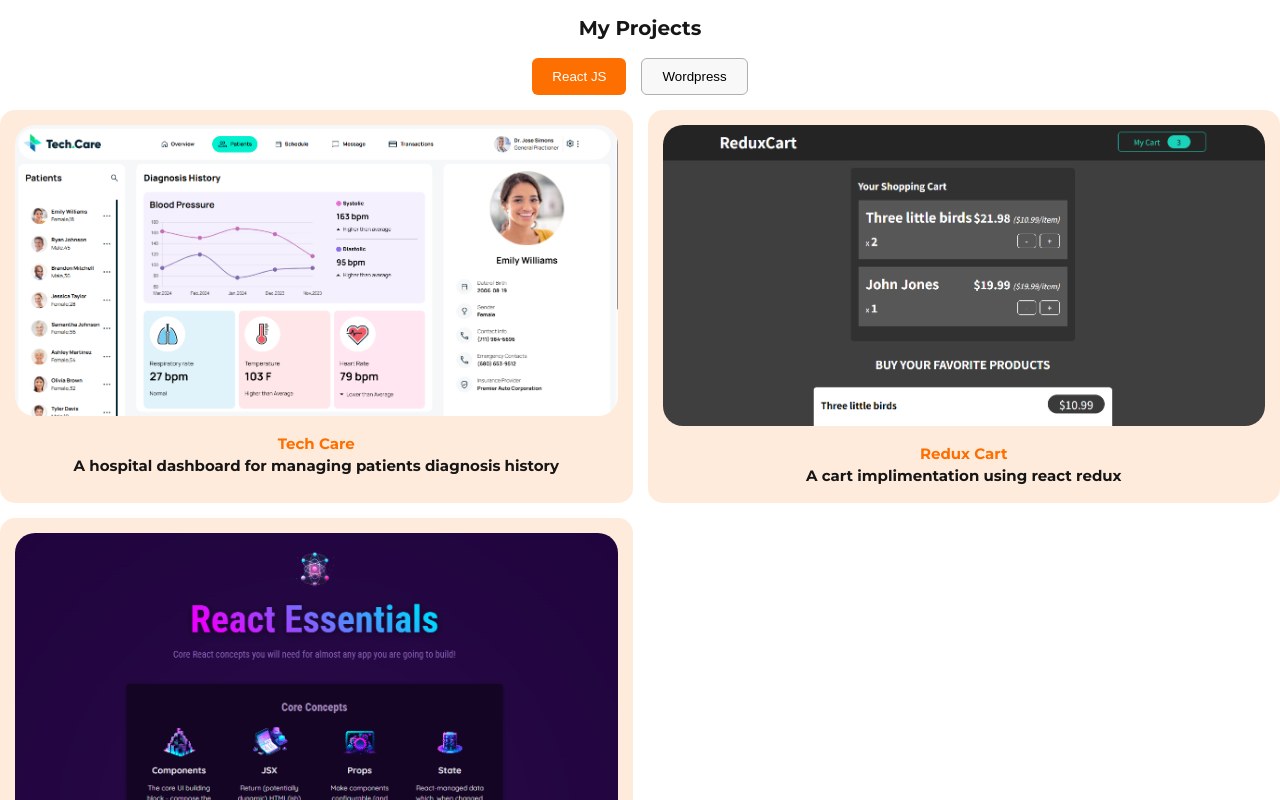
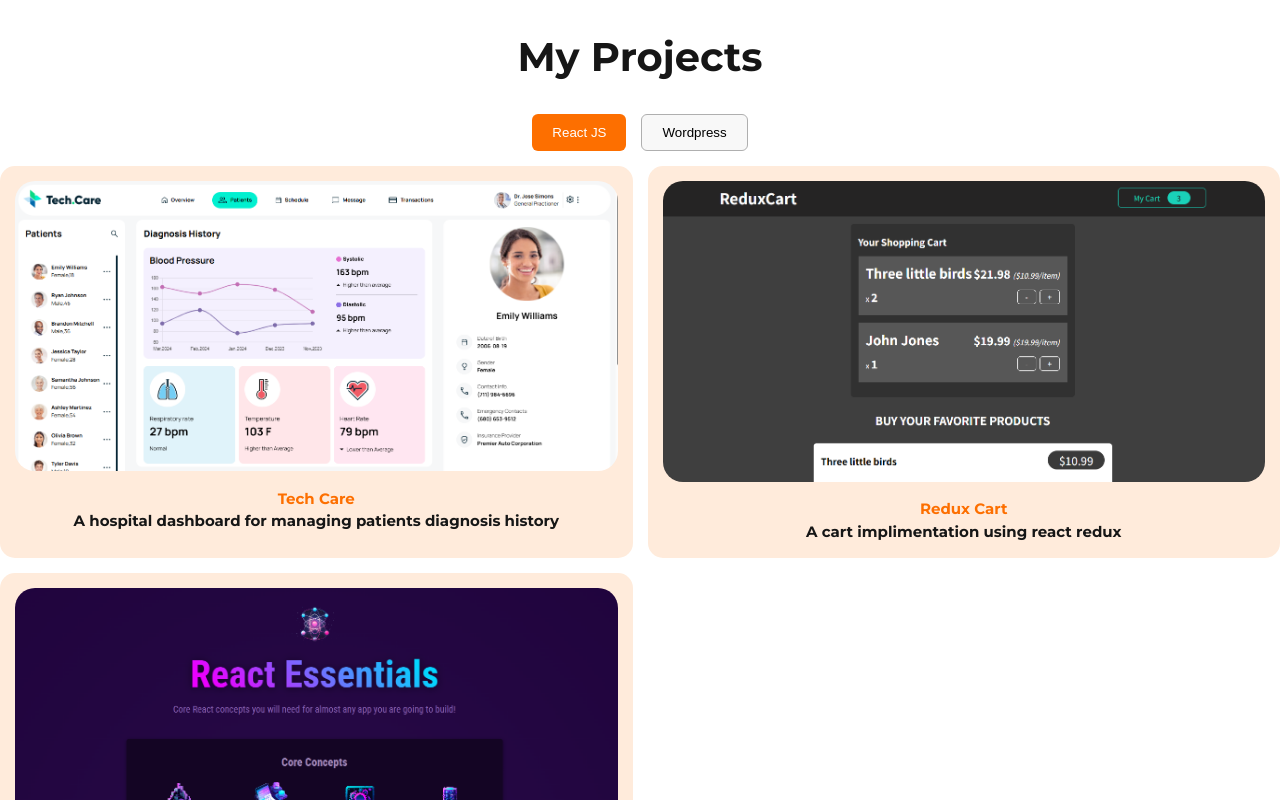
Before and after one commit to KamileSeidu/portfolio, a React (Vite) app: page / in a window 1280 px wide. Shown: the top 800 px of the page. Built offline with nearby package versions, Linux system fonts and the light colour scheme.

Commit message:
made some slight modification

```diff
--- a/src/components/Projects.module.css
+++ b/src/components/Projects.module.css
@@ -1,5 +1,6 @@
 h1 {
   text-align: center;
+  font-size: 4rem;
 }
 .tab-button {
   display: flex;
```
